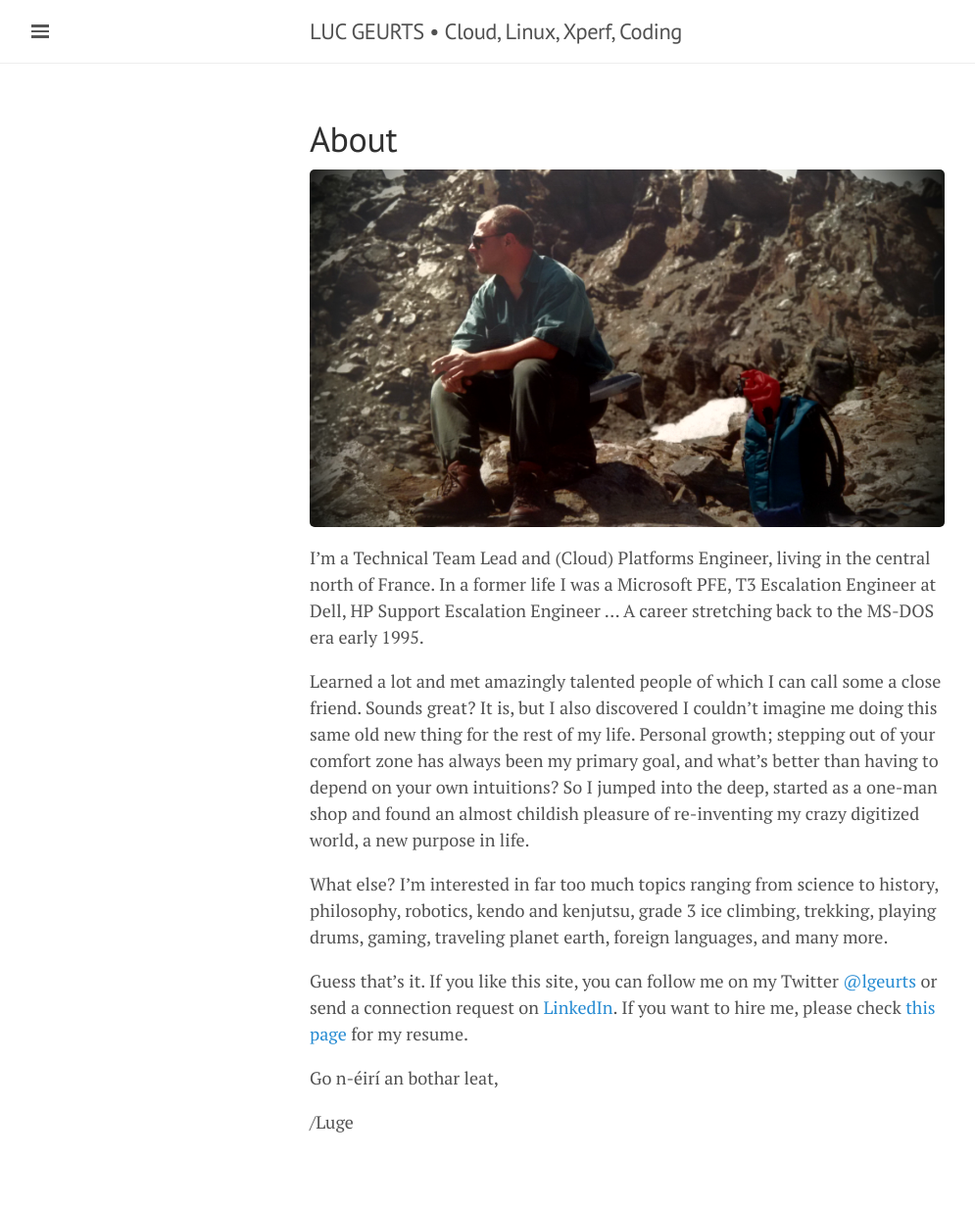
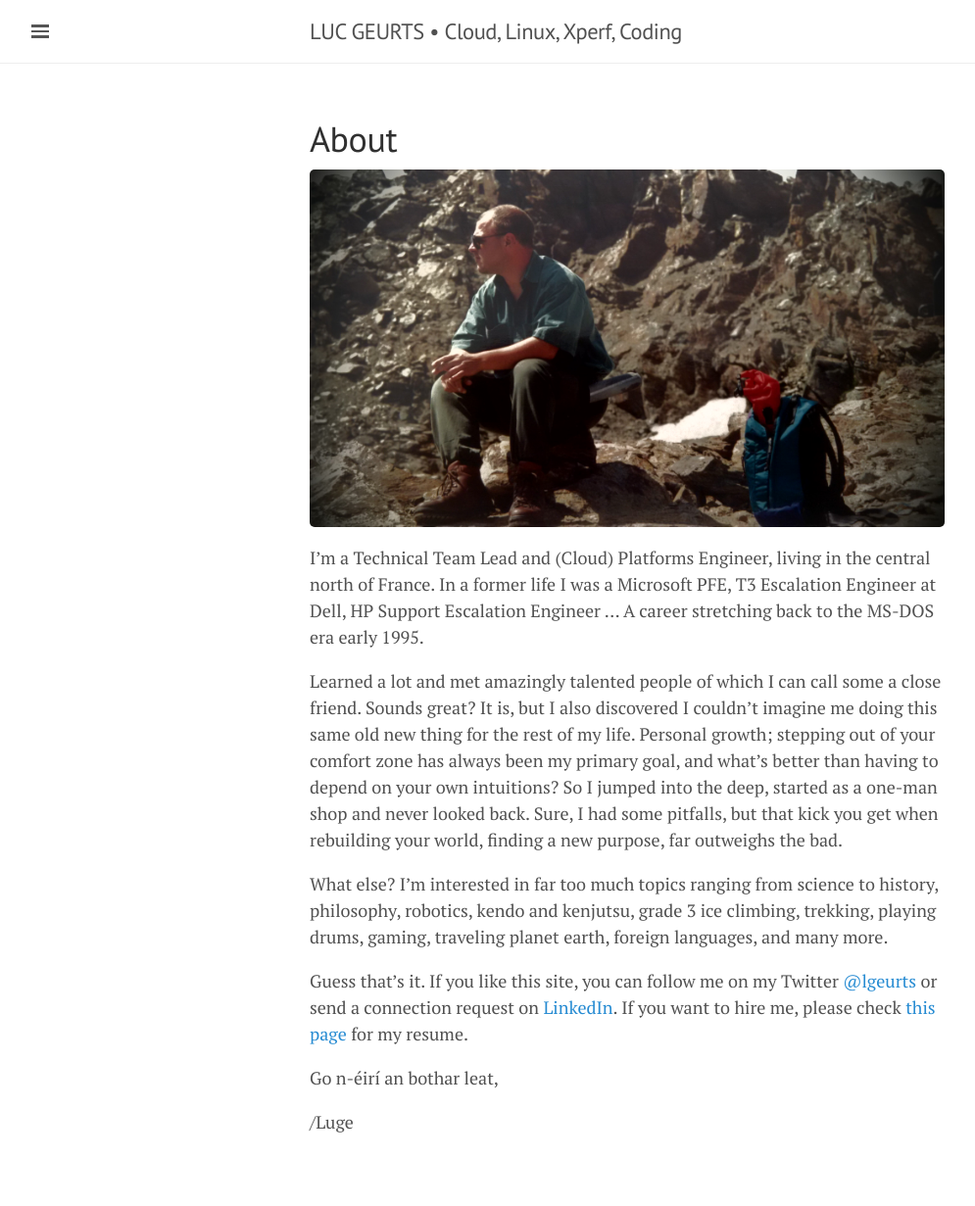
Before and after one commit to lgeurts/lgeurts.github.io, a Jekyll site: the page built from about.md, in a window 1280 px wide. Shown: the whole page at 98% size, without its empty margins (0-995 px from the left). Built offline with Jekyll 4.4.1, drawn with Linux system fonts in a browser that asks for light colours; nearby versions of some CDN libraries.

Commit message:
Update about.md

```diff
--- a/about.md
+++ b/about.md
@@ -8,7 +8,7 @@
 I'm a Technical Team Lead and (Cloud) Platforms Engineer, living in the central north of France.
 In a former life I was a Microsoft PFE, T3 Escalation Engineer at Dell, HP Support Escalation Engineer ... A career stretching back to the MS-DOS era early 1995.
 
-Learned a lot and met amazingly talented people of which I can call some a close friend. Sounds great? It is, but I also discovered I couldn't imagine me doing this same old new thing for the rest of my life. Personal growth; stepping out of your comfort zone has always been my primary goal, and what's better than having to depend on your own intuitions? So I jumped into the deep, started as a one-man shop and found an almost childish pleasure of re-inventing my crazy digitized world, a new purpose in life.
+Learned a lot and met amazingly talented people of which I can call some a close friend. Sounds great? It is, but I also discovered I couldn't imagine me doing this same old new thing for the rest of my life. Personal growth; stepping out of your comfort zone has always been my primary goal, and what's better than having to depend on your own intuitions? So I jumped into the deep, started as a one-man shop and never looked back. Sure, I had some pitfalls, but that kick you get when rebuilding your world, finding a new purpose, far outweighs the bad.
 
 What else? I'm interested in far too much topics ranging from science to history, philosophy, robotics, kendo and kenjutsu, grade 3 ice climbing, trekking, playing drums, gaming, traveling planet earth, foreign languages, and many more.
 
```
